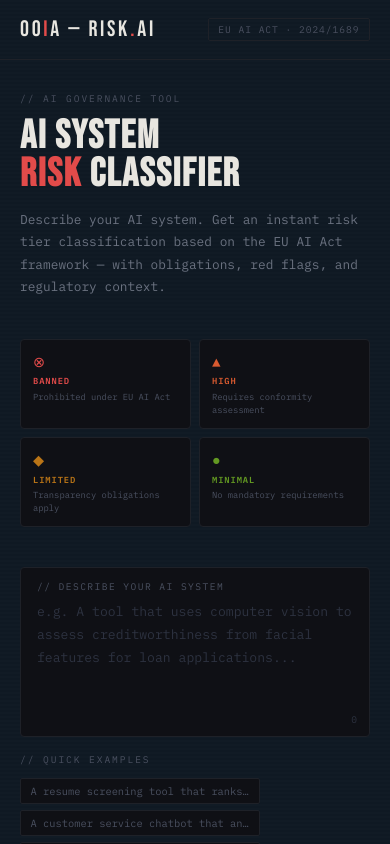
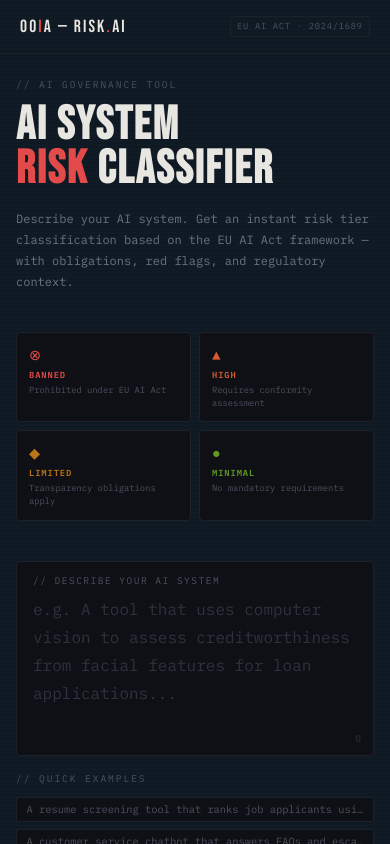
Before and after one commit to vrcrush/ai-risk-classifier, a Next.js app: page / in a window 390 px wide. Shown: the top 844 px of the page. Built offline with nearby package versions, Linux system fonts and the light colour scheme.

Commit message:
Updates to Mobile view

```diff
--- a/pages/_document.js
+++ b/pages/_document.js
@@ -5,6 +5,11 @@ export default function Document() {
     <Html lang="en">
       <Head>
         <meta charSet="utf-8" />
+        <meta name="viewport" content="width=device-width, initial-scale=1, maximum-scale=5" />
+        <meta name="theme-color" content="#141518" />
+        <meta name="mobile-web-app-capable" content="yes" />
+        <meta name="apple-mobile-web-app-capable" content="yes" />
+        <meta name="apple-mobile-web-app-status-bar-style" content="black-translucent" />
         <meta name="description" content="Classify your AI system's risk tier under the EU AI Act. Instant analysis with obligations, risk flags, and regulatory context." />
         <meta property="og:title" content="AI Risk Classifier — 00IA" />
         <meta property="og:description" content="Classify your AI system's risk tier under the EU AI Act." />
--- a/pages/index.module.css
+++ b/pages/index.module.css
@@ -7,27 +7,30 @@
 .header {
   position: relative; z-index: 1;
   border-bottom: 1px solid #1e2128;
-  padding: 1.5rem 2rem;
+  padding: 1.25rem 1.5rem;
   display: flex; align-items: center; justify-content: space-between;
+  gap: 1rem;
 }
 
 .logo {
   font-family: 'Bebas Neue', sans-serif;
   font-size: 1.4rem; letter-spacing: 0.12em; color: #e8e6e0;
+  flex-shrink: 0;
 }
 .logoAccent { color: #E24B4A; }
 
 .badge {
-  font-size: 0.6rem; letter-spacing: 0.1em; color: #4a5060;
-  border: 1px solid #1e2128; padding: 0.25rem 0.6rem; border-radius: 2px;
+  font-size: 0.6rem; letter-spacing: 0.08em; color: #4a5060;
+  border: 1px solid #1e2128; padding: 0.25rem 0.5rem; border-radius: 2px;
   text-transform: uppercase; text-decoration: none;
   transition: color 0.15s, border-color 0.15s;
+  text-align: center; line-height: 1.4;
 }
 .badge:hover { color: #8b9ab0; border-color: #2d3240; }
 
 .main {
   position: relative; z-index: 1;
-  max-width: 760px; margin: 0 auto; padding: 3rem 2rem;
+  max-width: 760px; margin: 0 auto; padding: 2.5rem 1.5rem;
 }
 
 .sectionLabel {
@@ -37,7 +40,7 @@
 
 .title {
   font-family: 'Bebas Neue', sans-serif;
-  font-size: clamp(2.5rem, 7vw, 4rem);
+  font-size: clamp(2.8rem, 10vw, 4rem);
   line-height: 0.95; letter-spacing: 0.04em;
   color: #e8e6e0; margin-bottom: 1rem;
 }
@@ -45,7 +48,7 @@
 
 .subtitle {
   font-size: 0.8rem; color: #6b7280; line-height: 1.75;
-  max-width: 480px; margin-bottom: 2.5rem;
+  margin-bottom: 2.5rem;
 }
 
 .tierGrid {
@@ -78,6 +81,7 @@
   color: #c8c4bc; font-family: 'IBM Plex Mono', monospace;
   font-size: 0.82rem; line-height: 1.75; padding: 0.5rem 1rem 1rem;
   resize: none; min-height: 120px;
+  -webkit-appearance: none;
 }
 .textarea::placeholder { color: #2d3240; }
 
@@ -93,10 +97,12 @@
   border: 1px solid #1e2128; border-radius: 2px;
   padding: 0.3rem 0.6rem; cursor: pointer;
   font-family: 'IBM Plex Mono', monospace;
-  transition: all 0.15s; max-width: 240px;
+  transition: all 0.15s; max-width: 100%;
   white-space: nowrap; overflow: hidden; text-overflow: ellipsis;
+  -webkit-appearance: none;
 }
 .exampleChip:hover { color: #8b9ab0; border-color: #2d3240; }
+.exampleChip:active { color: #8b9ab0; border-color: #2d3240; }
 
 .classifyBtn {
   width: 100%; padding: 1rem; background: #E24B4A;
@@ -104,8 +110,11 @@
   font-family: 'Bebas Neue', sans-serif; font-size: 1.1rem;
   letter-spacing: 0.15em; color: #fff;
   transition: background 0.15s;
+  -webkit-appearance: none;
+  touch-action: manipulation;
 }
 .classifyBtn:hover:not(:disabled) { background: #d03b3a; }
+.classifyBtn:active:not(:disabled) { background: #b83030; }
 .classifyBtn:disabled { opacity: 0.4; cursor: not-allowed; }
 
 .btnInner { display: flex; align-items: center; justify-content: center; gap: 0.75rem; }
@@ -130,15 +139,15 @@
 @keyframes fadeIn { from { opacity: 0; transform: translateY(8px); } to { opacity: 1; transform: translateY(0); } }
 
 .resultHeader {
-  padding: 1.5rem; border-radius: 4px 4px 0 0;
+  padding: 1.25rem; border-radius: 4px 4px 0 0;
   display: flex; justify-content: space-between; align-items: flex-start;
-  border: 1px solid; border-bottom: none;
+  border: 1px solid; border-bottom: none; gap: 1rem;
 }
 .resultHeaderLabel { font-size: 0.6rem; letter-spacing: 0.2em; opacity: 0.6; margin-bottom: 0.25rem; }
-.tierBadge { font-family: 'Bebas Neue', sans-serif; font-size: 2.5rem; line-height: 1; letter-spacing: 0.06em; }
+.tierBadge { font-family: 'Bebas Neue', sans-serif; font-size: clamp(1.6rem, 6vw, 2.5rem); line-height: 1; letter-spacing: 0.06em; }
 .tierDesc { font-size: 0.7rem; margin-top: 0.25rem; opacity: 0.7; }
 
-.tierMeta { text-align: right; }
+.tierMeta { text-align: right; flex-shrink: 0; }
 .tierMetaLabel { font-size: 0.6rem; letter-spacing: 0.15em; opacity: 0.6; margin-bottom: 0.4rem; }
 .tierMetaVal { font-size: 0.75rem; font-weight: 500; margin-top: 0.25rem; }
 
@@ -148,19 +157,19 @@
 .resultBody {
   background: #0f1015; border: 1px solid #1e2128; border-radius: 0 0 4px 4px;
 }
-.resultSection { padding: 1.25rem 1.5rem; border-bottom: 1px solid #1a1d24; }
+.resultSection { padding: 1rem 1.25rem; border-bottom: 1px solid #1a1d24; }
 .resultSection:last-child { border-bottom: none; }
 .resultSectionLabel { font-size: 0.55rem; letter-spacing: 0.2em; color: #4a5060; text-transform: uppercase; margin-bottom: 0.6rem; }
 
-.headline { font-size: 0.9rem; color: #c8c4bc; line-height: 1.5; }
+.headline { font-size: 0.88rem; color: #c8c4bc; line-height: 1.6; }
 .reasoning { font-size: 0.78rem; color: #8b9ab0; line-height: 1.8; }
 
-.flagsList { display: flex; flex-direction: column; gap: 0.4rem; }
-.flagItem { font-size: 0.72rem; color: #8b9ab0; display: flex; gap: 0.5rem; align-items: flex-start; }
-.flagDot { color: #E24B4A; flex-shrink: 0; }
+.flagsList { display: flex; flex-direction: column; gap: 0.5rem; }
+.flagItem { font-size: 0.72rem; color: #8b9ab0; display: flex; gap: 0.5rem; align-items: flex-start; line-height: 1.6; }
+.flagDot { color: #E24B4A; flex-shrink: 0; margin-top: 0.1rem; }
 
-.obligationsList { display: flex; flex-direction: column; gap: 0.4rem; }
-.obligationItem { font-size: 0.72rem; color: #8b9ab0; display: flex; gap: 0.5rem; align-items: flex-start; }
+.obligationsList { display: flex; flex-direction: column; gap: 0.5rem; }
+.obligationItem { font-size: 0.72rem; color: #8b9ab0; display: flex; gap: 0.5rem; align-items: flex-start; line-height: 1.6; }
 .obNum { color: #4a5060; flex-shrink: 0; min-width: 1.4rem; }
 
 .similarTags { display: flex; flex-wrap: wrap; gap: 0.4rem; }
@@ -172,8 +181,24 @@
 .divider { border: none; border-top: 1px solid #1e2128; margin: 2.5rem 0; }
 .footer { font-size: 0.6rem; color: #e8e6e0; line-height: 1.8; }
 
-@media (max-width: 560px) {
+/* Tablet */
+@media (max-width: 640px) {
   .tierGrid { grid-template-columns: repeat(2, 1fr); }
   .main { padding: 2rem 1.25rem; }
   .header { padding: 1rem 1.25rem; }
+  .exampleChip { max-width: calc(50% - 0.2rem); }
 }
+
+/* Mobile */
+@media (max-width: 400px) {
+  .logo { font-size: 1.1rem; }
+  .badge { font-size: 0.55rem; padding: 0.2rem 0.4rem; }
+  .main { padding: 1.5rem 1rem; }
+  .title { font-size: clamp(2.2rem, 12vw, 3rem); }
+  .subtitle { font-size: 0.75rem; }
+  .resultHeader { flex-direction: column; gap: 0.75rem; }
+  .tierMeta { text-align: left; }
+  .confBar { justify-content: flex-start; }
+  .exampleChip { max-width: 100%; }
+  .textarea { font-size: 16px; }
+}
```
